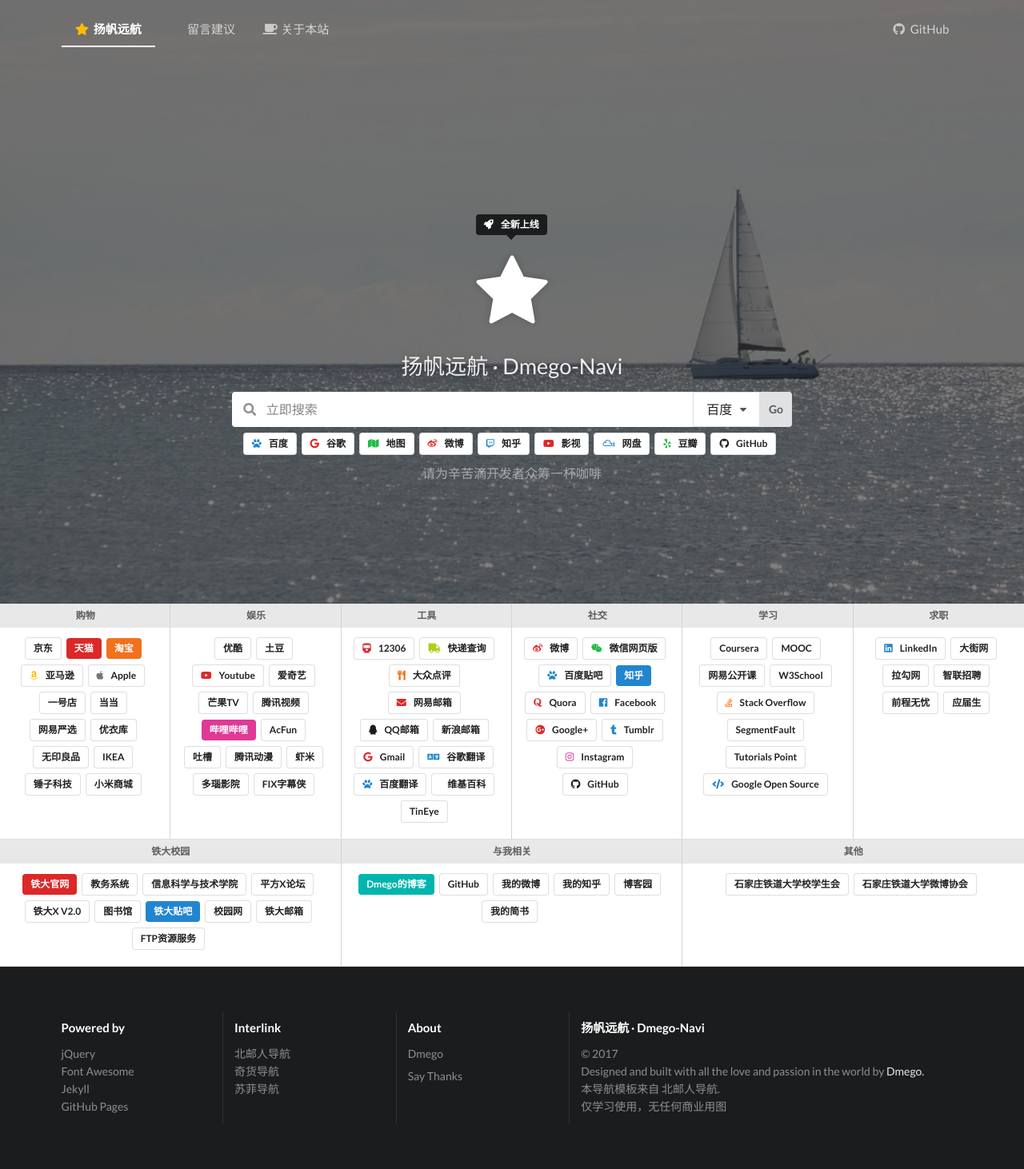
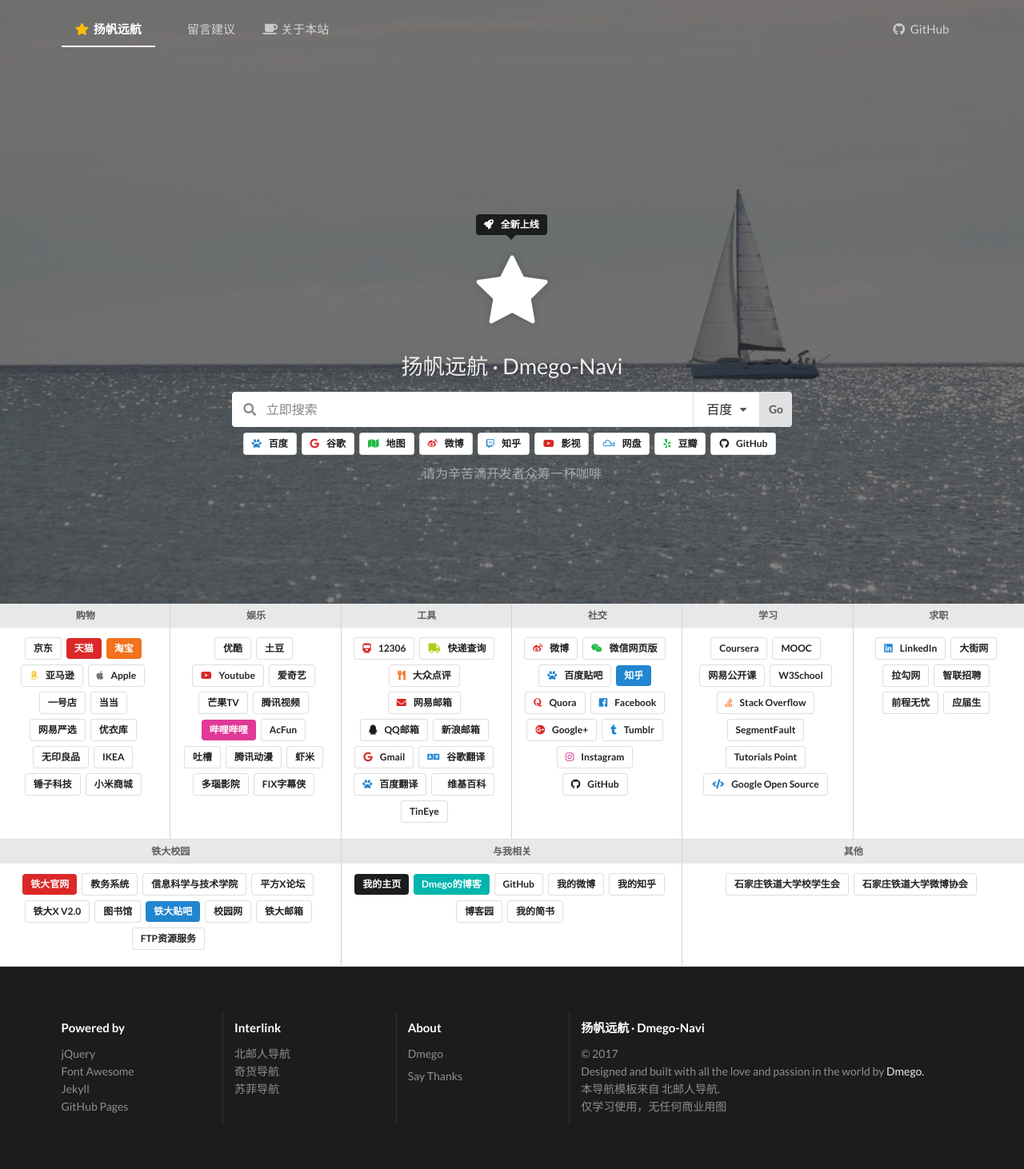
Before and after one commit to dmego/dmegonavi.github.io, a Jekyll site: the page built from index.html, in a window 1280 px wide. Shown: the whole page at 80% size. Built offline with Jekyll 4.4.1, drawn with Linux system fonts in a browser that asks for light colours; comment, search, counter and statistics services are not loaded; a style sheet for code colours, icons or effects is not loaded.

Commit message:
更新最新个人主页链接

```diff
--- a/_config.yml
+++ b/_config.yml
@@ -23,7 +23,7 @@
 url: http://navi.dmego.me
 
 author: Dmego
-author_url: http://dmego.me
+author_url: http://home.dmego.me
 organization:
 organization_url:
 contact:
--- a/_data/links.yml
+++ b/_data/links.yml
@@ -327,6 +327,10 @@
 
   - category: 与我相关
     links:
+    - name: 我的主页
+      style: black
+      url: http://home.dmego.me/
+
     - name: Dmego的博客
       style: teal
       url: http://dmego.me/
--- a/_includes/footer.html
+++ b/_includes/footer.html
@@ -25,7 +25,7 @@
                 <h4 class="ui inverted header">{{ site.title }}</h4>
                 <div class="ui inverted link list">
                     <div class="item">&copy; {{ site.time | date: "%Y" }} {{ site.organization }}</div>
-                    <div class="item">Designed and built with all the love and passion in the world by <a target="_blank" href="http://dmego.me">{{ site.author }}.</a></div>
+                    <div class="item">Designed and built with all the love and passion in the world by <a target="_blank" href="http://home.dmego.me/">{{ site.author }}.</a></div>
                     <div class="item">本导航模板来自 北邮人导航.</div>
 					          <div class="item">仅学习使用，无任何商业用图</div>
                 </div>
```
